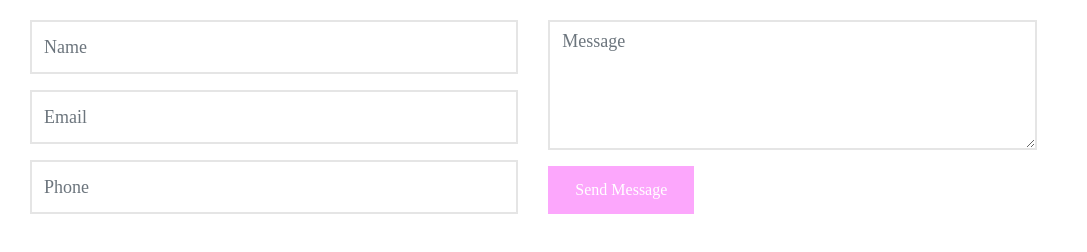
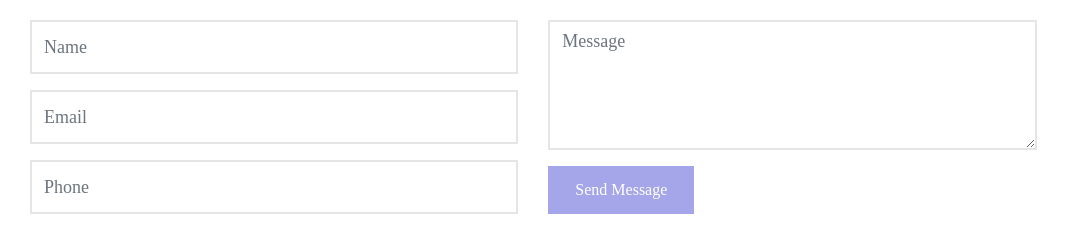
Before and after one commit to vshulman25/vshulman25.github.io, a plain HTML site: page contact.html in a window 1280 px wide. Shown: the part 152-404 px from the top of the page, without its empty margins (0-1087 px from the left). Drawn offline with nearby package versions, Linux system fonts and the light colour scheme.

Commit message:
color changes

```diff
--- a/style.css
+++ b/style.css
@@ -78,8 +78,8 @@ h1 {
 }
 
 .btn-primary {
-    background: rgb(252, 167, 252) !important;
+    background:rgb(165, 165, 233);!important;
     color: #fff !important;
-    border: 2px solid rgb(252, 167, 252) !important;
+    border: 2px solid rgb(165, 165, 233); !important;
     border-radius: 0px !important;
 }
```
